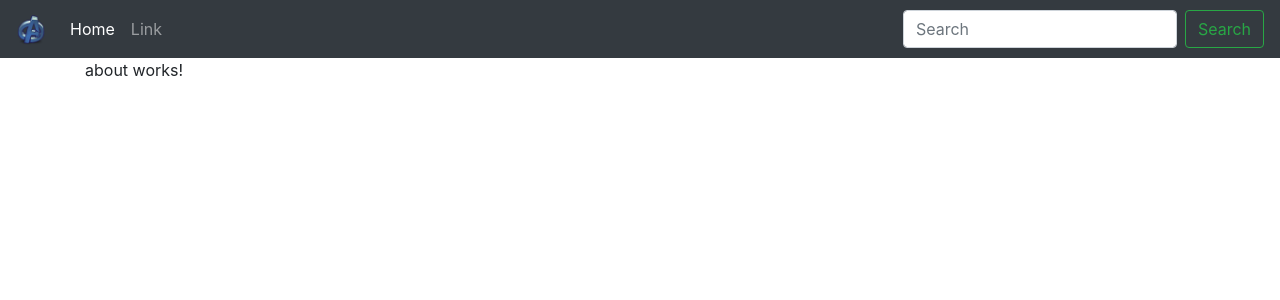
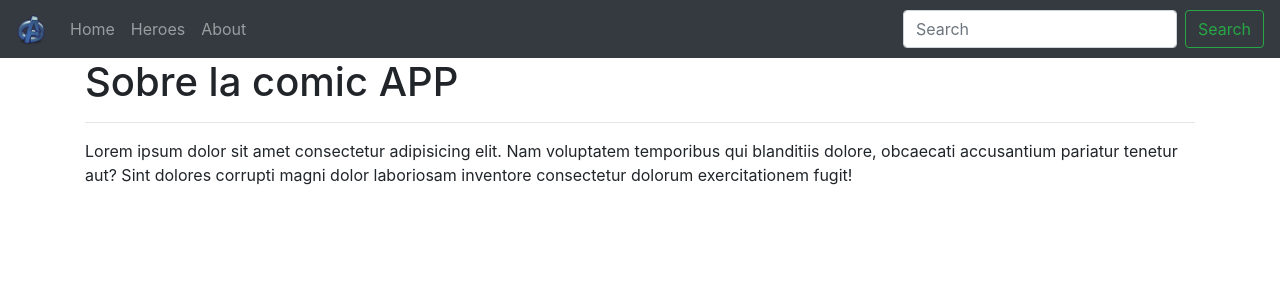
Before and after one commit to josuepc85/Curso_angular8-, an Angular app in the folder 02-spa/: page /#/about in a window 1280 px wide. Shown: the top 300 px of the page. Built offline with nearby package versions, Linux system fonts and the light colour scheme.

Commit message:
Se le agrego las routerlink

```diff
--- a/02-spa/src/app/app.component.css
+++ b/02-spa/src/app/app.component.css
@@ -0,0 +1,3 @@
+main-container {
+    margin-top: 20px;
+}
--- a/02-spa/src/app/app.component.html
+++ b/02-spa/src/app/app.component.html
@@ -1,6 +1,6 @@
 <app-navbar></app-navbar>
 
-<div class="container">
+<div class="container main-conteiner">
     <router-outlet></router-outlet>
 
 </div>
--- a/02-spa/src/app/app.routes.ts
+++ b/02-spa/src/app/app.routes.ts
@@ -1,11 +1,14 @@
 import { RouterModule, Routes } from '@angular/router';
 import { HomeComponent } from './components/home/home.component';
 import { AboutComponent } from './components/about/about.component';
+import { HeroesComponent } from './components/heroes/heroes.component';
 
 
 const ROUTES: Routes = [
   { path: 'home', component: HomeComponent },
   { path: 'about', component: AboutComponent },
+  { path: 'heroes', component: HeroesComponent },
+
   { path: '**', pathMatch:'full', redirectTo: 'home' }
 ];
 
--- a/02-spa/src/app/components/about/about.component.html
+++ b/02-spa/src/app/components/about/about.component.html
@@ -1 +1,5 @@
-<p>about works!</p>
+<h1 class="animated fadeIn fast">Sobre la comic APP</h1>
+<hr>
+<p class="animated fadeIn">
+    Lorem ipsum dolor sit amet consectetur adipisicing elit. Nam voluptatem temporibus qui blanditiis dolore, obcaecati accusantium pariatur tenetur aut? Sint dolores corrupti magni dolor laboriosam inventore consectetur dolorum exercitationem fugit!
+</p>
--- a/02-spa/src/app/components/home/home.component.html
+++ b/02-spa/src/app/components/home/home.component.html
@@ -1,6 +1,6 @@
-<div class="jumbotron jumbotron-fluid">
+<div class="jumbotron jumbotron-fluid animated fadeIn fast">
     <div class="container">
-      <h1 class="display-4">Comic APP</h1>
-      <p class="lead">Esta es una palicación de comics</p>
+        <h1 class="display-4">Comic APP</h1>
+        <p class="lead">Esta es una palicación de comics</p>
     </div>
-  </div>
+</div>
--- a/02-spa/src/app/components/shared/navbar/navbar.component.html
+++ b/02-spa/src/app/components/shared/navbar/navbar.component.html
@@ -8,13 +8,15 @@
     </button>
     <div class="collapse navbar-collapse" id="navbarNav">
         <ul class="navbar-nav">
-        <li class="nav-item active">
-          <a class="nav-link" href="#">Home </a>
+            <li class="nav-item">
+                <a class="nav-link" [routerLink]="['home']">Home</a>
             </li>
             <li class="nav-item">
-          <a class="nav-link" href="#">Link</a>
+                <a class="nav-link" [routerLink]="['heroes']">Heroes</a>
             </li>
-
+            <li class="nav-item">
+                <a class="nav-link" [routerLink]="['about']">About</a>
+            </li>
         </ul>
     </div>
     <form class="form-inline">
--- a/02-spa/src/styles.css
+++ b/02-spa/src/styles.css
@@ -1 +1,35 @@
 /* You can add global styles to this file, and also import other style files */
+
+
+/*animaciones*/
+
+.animated {
+    -webkit-animation-duration: 1s;
+    animation-duration: 1s;
+    -webkit-animation-fill-mode: both;
+    animation-fill-mode: both;
+}
+
+.fast {
+    -webkit-animation-duration: 0.4s;
+    animation-duration: 0.4s;
+    -webkit-animation-fill-mode: both;
+    animation-fill-mode: both;
+}
+
+@keyframes fadeIn {
+    from {
+        opacity: 0;
+    }
+    to {
+        opacity: 1;
+    }
+}
+
+.fadeIn {
+    animation-name: fadeIn;
+}
+
+fadeIn {
+    animation-name: fadeIn;
+}
```
Also changed, not shown: 02-spa/src/main.ts (line endings or trailing spaces). Lines whose indentation alone changed are shown as unchanged.
